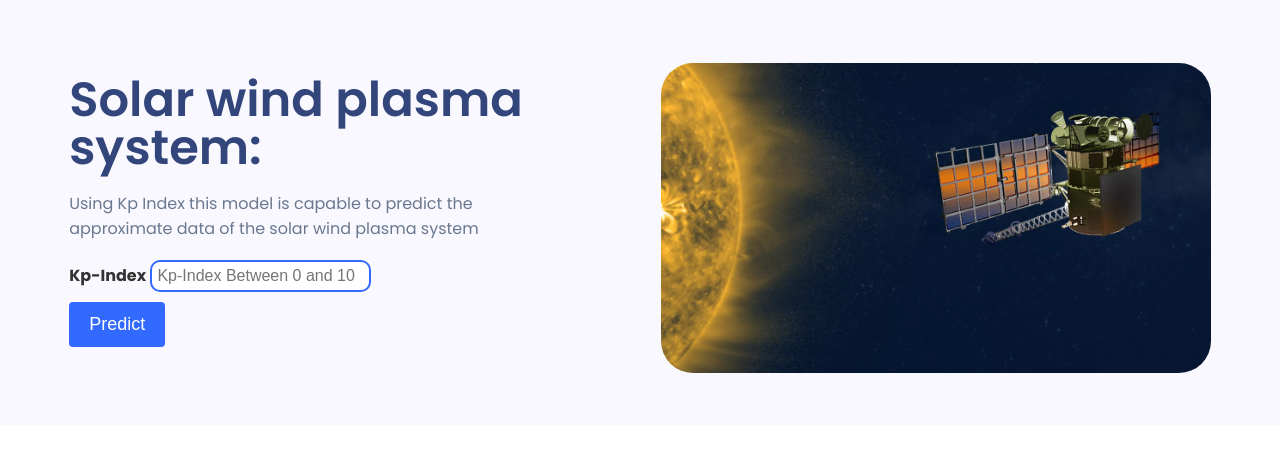
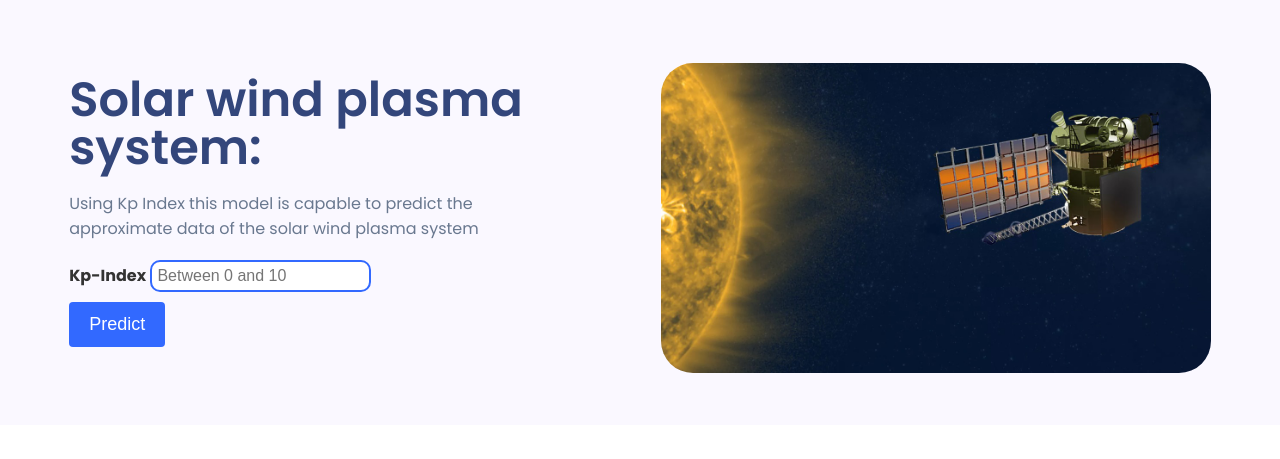
Before and after one commit to christnakh/AurOracle, a Flask app: page /prediction in a window 1280 px wide. Shown: the part 1355-1814 px from the top of the page. Run offline with Flask 3, Linux system fonts and the light colour scheme; parts of the project's set-up code (start-up, migrations or seed data) failed here and were passed over.

Commit message:
Fixing the placeholder

```diff
--- a/app.py
+++ b/app.py
@@ -84,4 +84,4 @@ def predict_data():
 
 
 if __name__ == '__main__':
-    app.run(debug=False, host='0.0.0.0', port=3472)
+    app.run(debug=False, host='0.0.0.0')
--- a/templates/prediction.html
+++ b/templates/prediction.html
@@ -132,7 +132,7 @@
                     </p>
                     <form action="" id="prediction-form">
                         <label for="kp">Kp-Index</label>
-                        <input  id="kpap" name="kp" required placeholder="Kp-Index Between 0 and 10"><br>
+                        <input  id="kpap" name="kp" required placeholder="Between 0 and 10"><br>
                         <button id="solar_pred" type="submit" >Predict</button>
                     </form>
                 </div>
```
